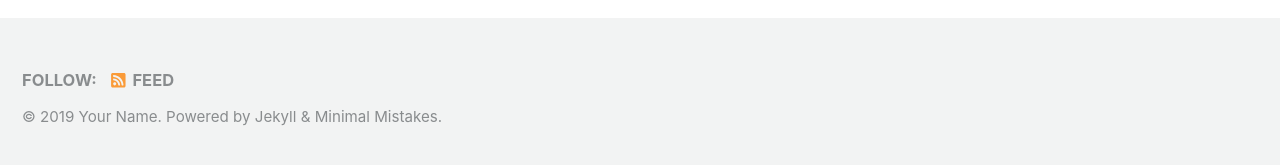
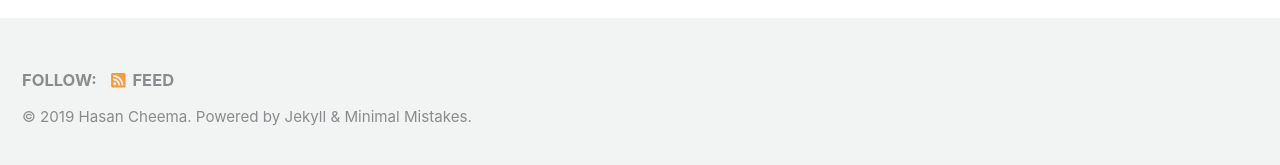
Before and after one commit to hacheemaster/hacheemaster.github.io, a Jekyll site: the page built from index.html, in a window 1280 px wide and 900 px high, scrolled down 222 px. Shown: the part 727-892 px from the top of the window. Built offline with Jekyll 4.4.1, drawn with Linux system fonts in a browser that asks for light colours; cached includes are drawn as plain includes; nearby versions of some CDN libraries; the list of posts is cut into pages by our own code; some of the changed text lies outside the part shown.

Commit message:
updating profile

```diff
--- a/_config.yml
+++ b/_config.yml
@@ -18,7 +18,7 @@ minimal_mistakes_skin    : "default" # "air", "aqua", "contrast", "dark", "dirt"
 locale                   : "en-US"
 title                    : "Hasan Cheema"
 title_separator          : "-"
-name                     : "Your Name"
+name                     : "Hasan Cheema"
 description              : "An amazing website."
 url                      : # the base hostname & protocol for your site e.g. "https://mmistakes.github.io"
 baseurl                  : # the subpath of your site, e.g. "/blog"
@@ -106,7 +106,7 @@ analytics:
 
 # Site Author
 author:
-  name             : "Your Name"
+  name             : "Hasan Cheema"
   avatar           : # path of avatar image, e.g. "/assets/images/bio-photo.jpg"
   bio              : "I am an amazing person."
   location         : "Somewhere"
```
